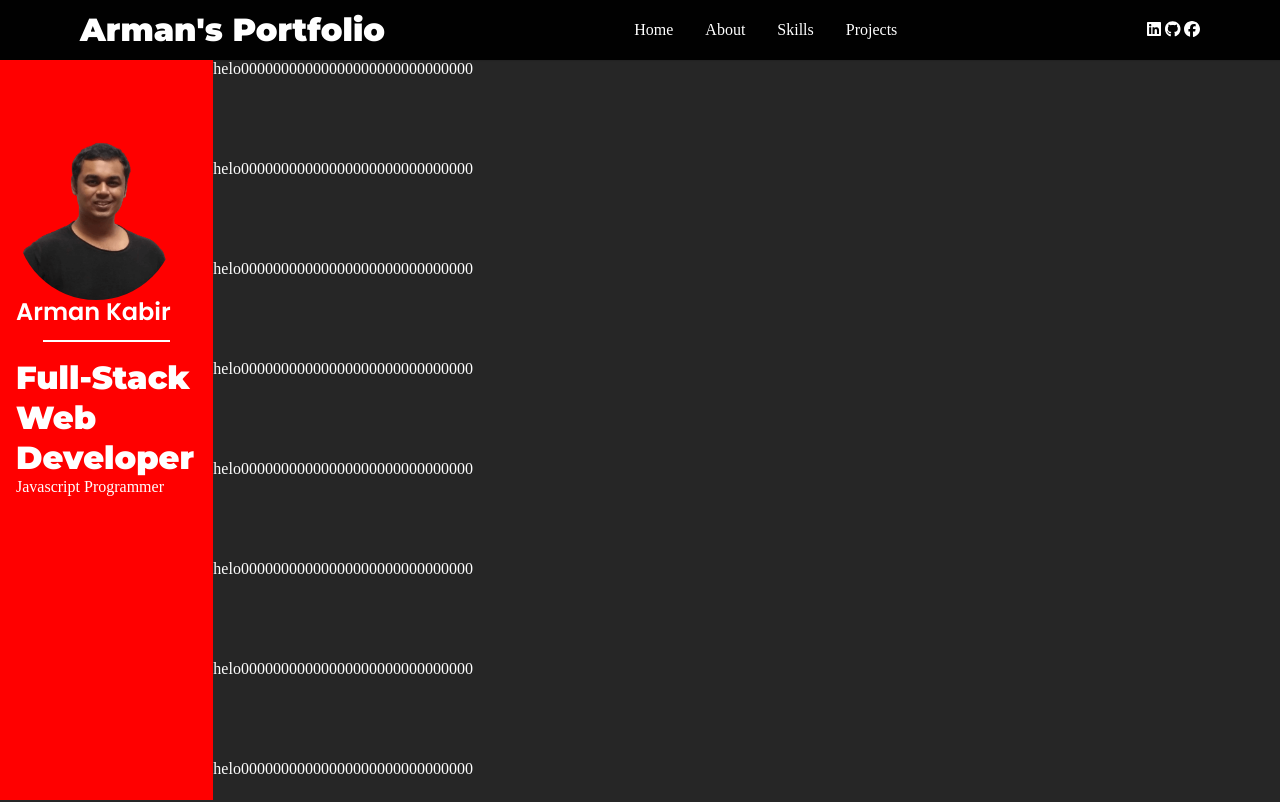
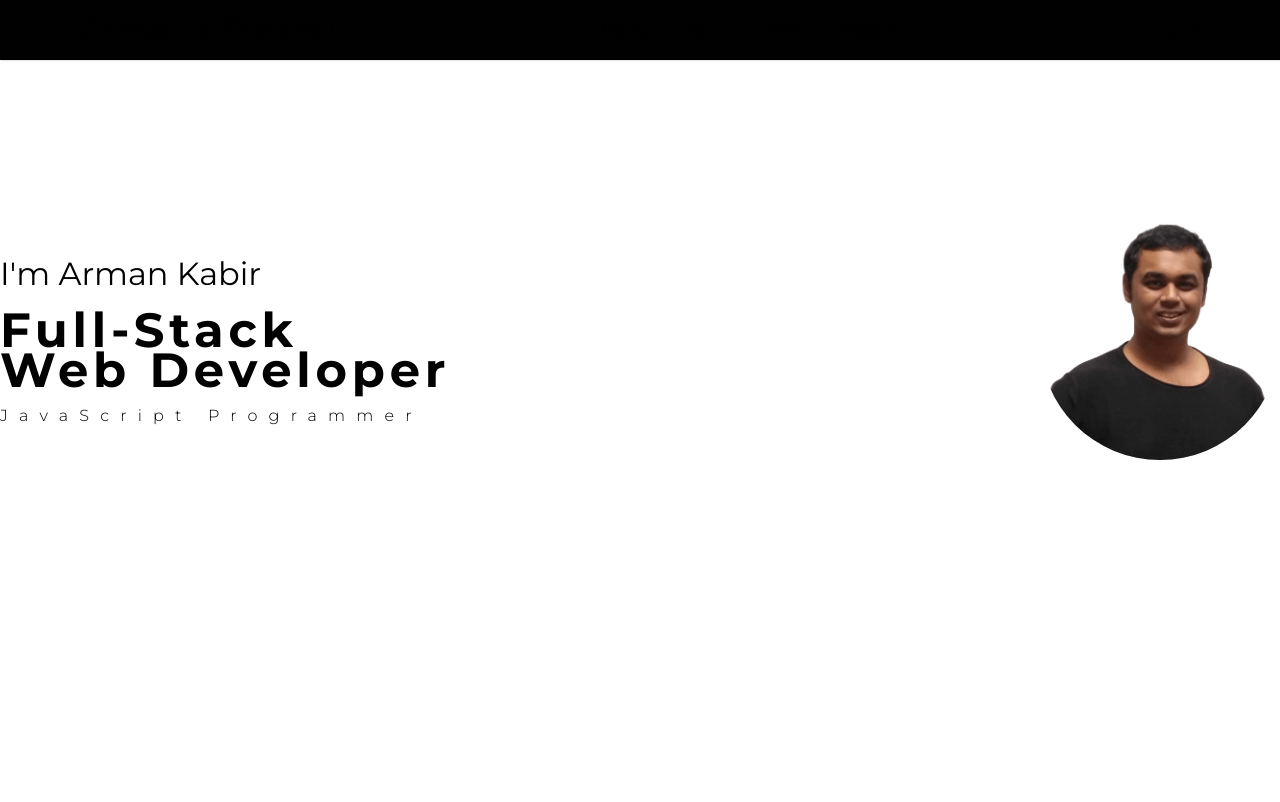
Before and after one commit to Arman-Kabir/portfolio, a React (Vite) app: page / in a window 1280 px wide. Shown: the top 802 px of the page. Built offline with nearby package versions, Linux system fonts and the light colour scheme.

Commit message:
few refactored and hero modified and main css changed

```diff
--- a/src/App.css
+++ b/src/App.css
@@ -1,4 +1,4 @@
-.layout{
+/* .layout{
     display: flex;
     /* position: relative; */
-}
+} */
--- a/src/App.tsx
+++ b/src/App.tsx
@@ -7,15 +7,21 @@ import Page from './pages/page';
 
 function App() {
   return (
-    <div className=''>
+    <div className='container'>
       <Navbar></Navbar>
 
-      <div className='layout'>
-        <Sidebar></Sidebar>
-        <Page></Page>
-        {/* <HeroSection></HeroSection> */}
-      </div>
-    </div>
+      <HeroSection></HeroSection>
+
+
+
+
+      {/* <div className='layout'>
+        {/* <Sidebar></Sidebar> */}
+      {/* <Page></Page> */}
+      {/* </div> * /} */}
+
+
+    </div >
   )
 }
 
--- a/src/components/Hero/Hero.css
+++ b/src/components/Hero/Hero.css
@@ -1,9 +1,21 @@
-.hero-content{
-    display: flex;
-    align-items: center;
-}
-.hero-container{
-    /* padding-inline: 0; */
+.hero_container{
+    padding: 10rem 0;
     display: grid;
     grid-template-columns: repeat(2,1fr);
 }
+.hero_content{
+    display: flex;
+    flex-direction: column;
+    align-items: flex-start;
+    justify-content: center;
+}
+
+
+.hero_image{
+    display: flex;
+    justify-content: flex-end;
+}
+
+.hero_image img{
+    width:15rem;
+}
--- a/src/components/Hero/Hero.tsx
+++ b/src/components/Hero/Hero.tsx
@@ -4,17 +4,20 @@ import hero_image from '../../assets/images/arman2.png';
 const HeroSection = () => {
   return (
     <section className="hero" id="hero">
-      <div className="container hero-container">
-        <div className="hero-content">
-          <div>
-            <h3>Hi, I'm</h3>
-            <h2>Arman Kabir</h2>
-            <h1>Full-Stack <br /> Web Developer</h1>
-          </div>
+      <div className="hero_container">
+
+        <div className="hero_content">
+          <h3>I'm Arman Kabir</h3>
+          {/* <h2></h2> */}
+          <h1>Full-Stack <br /> Web Developer</h1>
+
+          <h4>JavaScript Programmer</h4>
         </div>
+
         <div className='hero_image'>
-          <img src={hero_image} alt="Arman's Img" className='rounded__image' />
+          <img src={hero_image} alt="ArmanImg" className='rounded__image' />
         </div>
+
       </div>
 
     </section>
--- a/src/components/Sidebar/Sidebar.css
+++ b/src/components/Sidebar/Sidebar.css
@@ -10,14 +10,19 @@
   padding: 5rem 1rem;
 }
 
+.image-box{
+    display: flex;
+    flex-direction: column;
+    align-items: center;
+}
 .myImage2{
-    width: 10rem;
+    width: 12rem;
     border-radius: 50%;
 }
 
 .intro{
     display: flex;
     flex-direction: column;
-    justify-content: center;
-    /* align-items: center; */
+    /* justify-content: center; */
+    align-items: center;
 }
--- a/src/components/Sidebar/Sidebar.tsx
+++ b/src/components/Sidebar/Sidebar.tsx
@@ -6,14 +6,16 @@ const Sidebar = () => {
     return (
         <div className="sidebar">
             <div className='sidebar__container'>
-                <div >
+                <div className='image-box'>
                     <img className='myImage2' src={arman2} alt="" />
+                    <h4>Arman Kabir</h4>
+                    <hr />
                 </div>
                 <div className='intro'>
-                    <h4>Arman Kabir</h4>
+                    <h3>Full-Stack</h3>
+                    <h3> Web Developer </h3>
+                    <p>Javascript Programmer</p>
                     <hr />
-                    <h3>Full-Stack <br /> Web Developer </h3>
-                    <p>Javascript Programmer</p>
                 </div>
             </div>
         </div>
--- a/src/index.css
+++ b/src/index.css
@@ -1,15 +1,14 @@
-@import url("https://fonts.googleapis.com/css2?family=Montserrat:wght@700;900&family=Poppins:wght@400;500;600&display=swap");
+@import url("https://fonts.googleapis.com/css2?family=Montserrat:ital,wght@0,100..900;1,100..900&display=swap");
 
 :root {
   --clr-primary: #1ecbe1;
   --clr-secondary: #e1341e;
   --bg-clr: #262626;
-  --bg-light: #2d2d2d;
+  --bg-light: #fff;
   --bg-dark: #010101;
-  --white: #ffffff;
-  --text-light: #616161;
-  --max-width: 1200px;
-  --max-width-full: 100%;
+  --text-white: #ffffff;
+  --text-dark: #010101;
+  --max-width: 80rem;
 }
 
 * {
@@ -19,27 +18,26 @@
   scroll-behavior: smooth;
 }
 
-body {
-  /* font-family: "Montserrat", sans-serif; */
-  /* font-family: "Poppins", sans-serif; */
-  /* font-weight: 400; */
-  background-color: var(--bg-clr);
-  color: var(--white);
+.container {
+  margin: 0 auto;
+  max-width: var(--max-width);
 }
 
-h1,
-h2,
-h3 {
-  /* font-family:  "Montserrat", sans-serif; */
-  /* margin-bottom: .5rem; */
+body {
+  font-family: "Montserrat", sans-serif;
+  /* font-weight: 400; */
+  background-color: var(--bg-light);
+  color: var(--text-dark);
 }
 
+
+
 h1 {
-  font-family: "Montserrat", sans-serif;
-  font-weight: 900;
+  font-weight: 700;
   font-size: 3rem;
-  line-height: 3rem;
+  line-height: 2.5rem;
   letter-spacing: 0.3rem;
+  margin: .5rem 0;
 }
 h2 {
   font-weight: 400;
@@ -48,24 +46,27 @@ h2 {
 }
 
 h3 {
-  font-family: "Montserrat", sans-serif;
-  font-weight: 900;
+  font-weight: 400;
   font-size: 2rem;
   line-height: 2.5rem;
+  margin: .5rem 0;
+}
+h4{
+  font-weight: 300;
+  letter-spacing: .7rem;
+  margin: .5rem 0;
 }
 
-h4 {
-  font-family: "Poppins", sans-serif;
-  font-weight: 600;
-  font-size: 1.5rem;
-  line-height: 1.5rem;
+p {
+  font-size: 1rem;
+  font-weight: 400;
 }
 
-hr{
-  width: 70%;
+hr {
+  width: 60%;
   /* height: 1px; */
   border: 0.5px solid #fff;
-  color:  var(--bg-dark);
+  color: var(--bg-dark);
   margin: 1rem auto;
 }
 
@@ -74,10 +75,10 @@ a {
   color: inherit;
   padding: 0 1rem;
 }
-img {
+/* img {
   display: flex;
   width: 100%;
-}
+} */
 
 /* Image rounded */
 .rounded__image {
@@ -97,8 +98,3 @@ img {
 }
 
 /* Container */
-.container {
-  margin: 0 auto;
-  padding: 5rem 1rem;
-  max-width: var(--max-width);
-}
--- a/src/pages/page.tsx
+++ b/src/pages/page.tsx
@@ -4,48 +4,7 @@ const Page = () => {
   return (
     <div className="page">
 
-      <div style={{ height: '100px' }}>
-        helo00000000000000000000000000000
-      </div>
-      <div style={{ height: '100px' }}>
-        helo00000000000000000000000000000
-      </div>
-      <div style={{ height: '100px' }}>
-        helo00000000000000000000000000000
-      </div>
-      <div style={{ height: '100px' }}>
-        helo00000000000000000000000000000
-      </div>
-      <div style={{ height: '100px' }}>
-        helo00000000000000000000000000000
-      </div>
-      <div style={{ height: '100px' }}>
-        helo00000000000000000000000000000
-      </div>
-      <div style={{ height: '100px' }}>
-        helo00000000000000000000000000000
-      </div>
-      <div style={{ height: '100px' }}>
-        helo00000000000000000000000000000
-      </div>
-      <div style={{ height: '100px' }}>
-        helo
-      </div>
-      <div style={{ height: '100px' }}>
-        helo00000000000000000000000000000
-      </div>
-      <div style={{ height: '100px' }}>
-        helo00000000000000000000000000000
-      </div>
-      <div style={{ height: '100px' }}>
-        helo00000000000000000000000000000
-      </div>
-      <div style={{ height: '100px' }}>
-        helo00000000000000000000000000000
-      </div>
-      <div style={{ height: '100px' }}>
-        helo00000000000000000000000000000
-      </div>
+
     </div>
   )
 }
```
